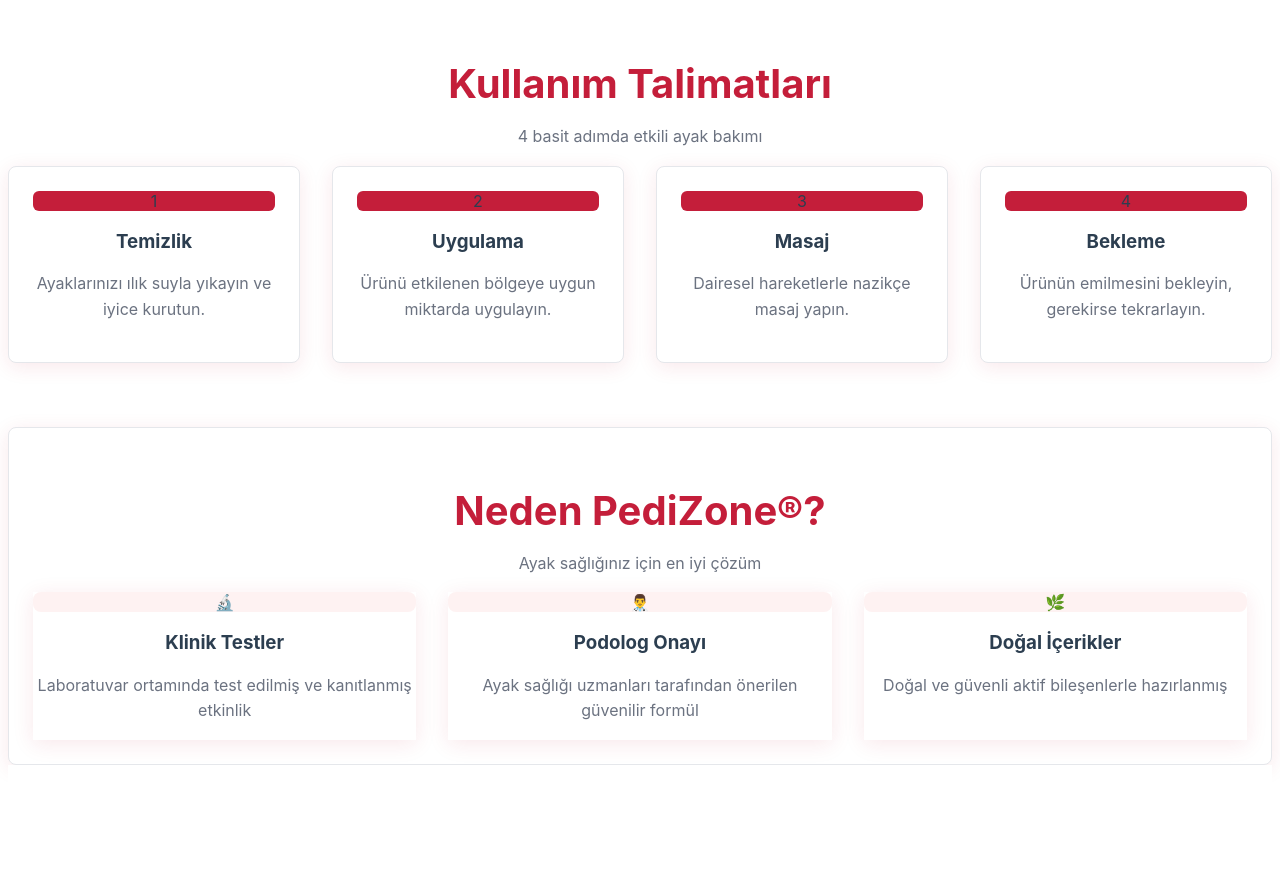
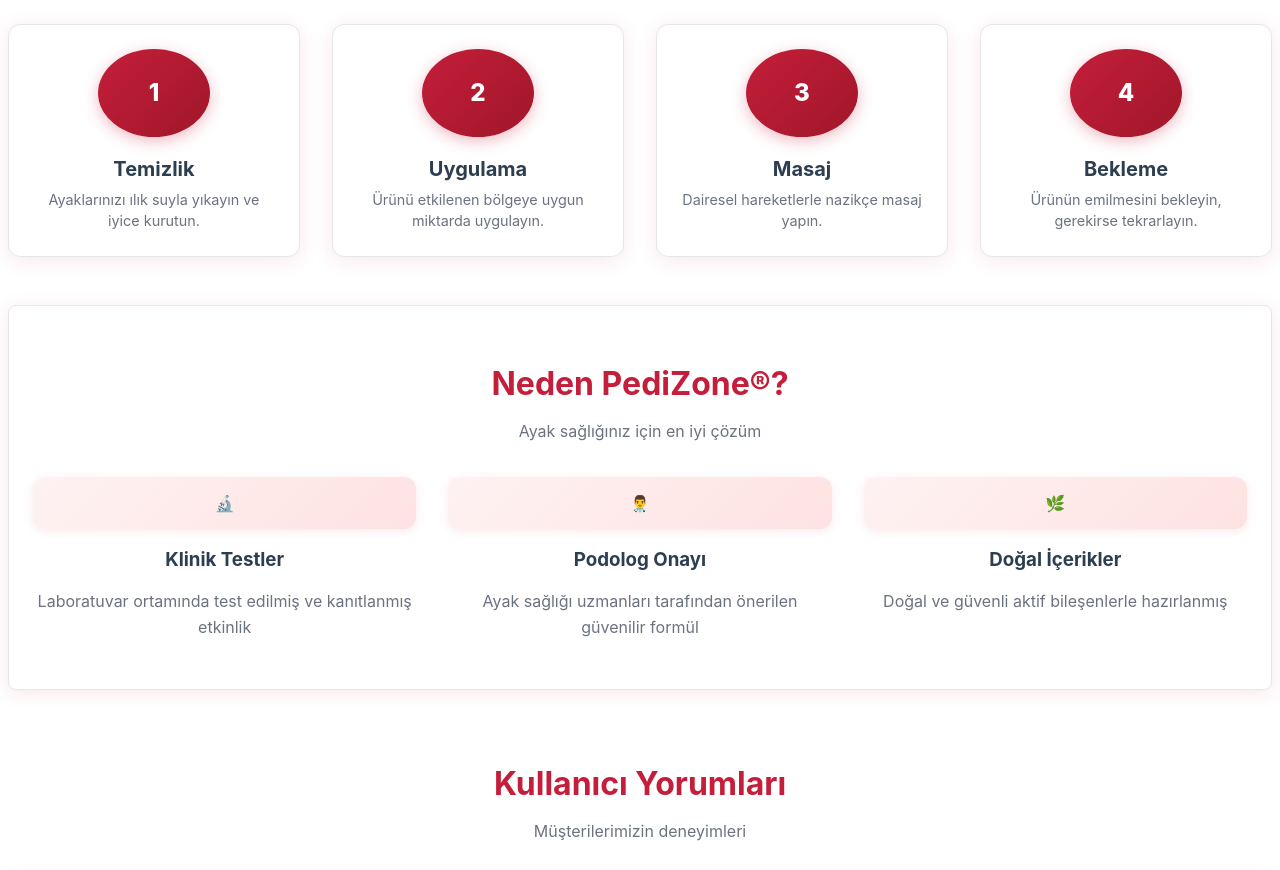
Before and after one commit to medipodo/pedizone, a React (Vite) app: page / in a window 1280 px wide. Shown: the part 1920-2790 px from the top of the page. Built offline with nearby package versions, Linux system fonts and the light colour scheme.

Commit message:
Update index.css
commit

```diff
--- a/src/index.css
+++ b/src/index.css
@@ -27,40 +27,25 @@
   }
 }
 
-/* Eski Çalışmadaki Tema Renkleri */
+/* Eski Tema Renkleri */
 :root {
   --radius: 0.625rem;
-  --background: oklch(1 0 0); /* Pure white */
-  --foreground: oklch(0.2 0 0); /* Dark gray for text */
-  --card: oklch(1 0 0); /* White cards */
+  --background: oklch(1 0 0);
+  --foreground: oklch(0.2 0 0);
+  --card: oklch(1 0 0);
   --card-foreground: oklch(0.2 0 0);
-  --popover: oklch(1 0 0);
-  --popover-foreground: oklch(0.2 0 0);
-  --primary: oklch(0.5 0.2 15); /* PediZone red */
-  --primary-foreground: oklch(1 0 0); /* White text on red */
-  --secondary: oklch(0.95 0 0); /* Light gray */
+  --primary: oklch(0.5 0.2 15);
+  --primary-foreground: oklch(1 0 0);
+  --secondary: oklch(0.95 0 0);
   --secondary-foreground: oklch(0.2 0 0);
   --muted: oklch(0.97 0 0);
   --muted-foreground: oklch(0.556 0 0);
-  --accent: oklch(0.5 0.2 15); /* PediZone red accent */
+  --accent: oklch(0.5 0.2 15);
   --accent-foreground: oklch(1 0 0);
   --destructive: oklch(0.577 0.245 27.325);
   --border: oklch(0.922 0 0);
   --input: oklch(0.922 0 0);
-  --ring: oklch(0.5 0.2 15); /* PediZone red ring */
-  --chart-1: oklch(0.5 0.2 15);
-  --chart-2: oklch(0.6 0.118 184.704);
-  --chart-3: oklch(0.398 0.07 227.392);
-  --chart-4: oklch(0.828 0.189 84.429);
-  --chart-5: oklch(0.769 0.188 70.08);
-  --sidebar: oklch(0.985 0 0);
-  --sidebar-foreground: oklch(0.145 0 0);
-  --sidebar-primary: oklch(0.5 0.2 15);
-  --sidebar-primary-foreground: oklch(1 0 0);
-  --sidebar-accent: oklch(0.97 0 0);
-  --sidebar-accent-foreground: oklch(0.205 0 0);
-  --sidebar-border: oklch(0.922 0 0);
-  --sidebar-ring: oklch(0.708 0 0);
+  --ring: oklch(0.5 0.2 15);
 }
 
 /* PediZone Custom Styles */
@@ -70,45 +55,6 @@
 
 .pedizone-bg-red {
   background-color: #C41E3A !important;
-}
-
-.pedizone-border-red {
-  border-color: #C41E3A !important;
-}
-
-.clinical-gradient {
-  background: linear-gradient(135deg, #ffffff 0%, #f8f9fa 100%) !important;
-}
-
-.medical-shadow {
-  box-shadow: 0 4px 20px rgba(196, 30, 58, 0.1) !important;
-}
-
-.product-card {
-  transition: all 0.3s ease !important;
-  background-color: #ffffff !important;
-  border: 1px solid #e5e7eb !important;
-  border-radius: 8px !important;
-  box-shadow: 0 4px 20px rgba(196, 30, 58, 0.1) !important;
-  overflow: hidden !important;
-}
-
-.product-card:hover {
-  transform: translateY(-5px) !important;
-  box-shadow: 0 8px 30px rgba(196, 30, 58, 0.15) !important;
-}
-
-.hero-section {
-  background: linear-gradient(135deg, #ffffff 0%, #f8f9fa 50%, #ffffff 100%) !important;
-  padding: 4rem 0 !important;
-}
-
-.text-clinical {
-  color: #2c3e50 !important;
-}
-
-.bg-clinical-light {
-  background-color: #f8f9fa !important;
 }
 
 /* Body - Temiz Beyaz */
@@ -125,29 +71,141 @@ nav {
   box-shadow: 0 1px 3px rgba(0,0,0,0.1) !important;
 }
 
-/* Hero Section - Klinik Gradient */
+/* Hero Section - Kompakt ve Sıkı */
+.hero-section {
+  background: linear-gradient(135deg, #ffffff 0%, #f8f9fa 50%, #ffffff 100%) !important;
+  padding: 2rem 0 !important;
+}
+
 .hero-section h1 {
   color: #C41E3A !important;
-  font-size: 3rem !important;
+  font-size: 2rem !important;
   font-weight: 800 !important;
-  margin-bottom: 1rem !important;
+  margin-bottom: 0.5rem !important;
+  line-height: 1.2 !important;
 }
 
 .hero-section p {
   color: #2c3e50 !important;
-  font-size: 1.2rem !important;
+  font-size: 1rem !important;
+  margin-bottom: 1rem !important;
 }
 
-/* Ürünler Bölümü - Beyaz */
+/* Ürünler Bölümü - Sıkı Düzen */
 #products {
   background-color: #ffffff !important;
-  padding: 4rem 0 !important;
+  padding: 2rem 0 !important;
 }
 
-/* Ayak Sorunları - Klinik Açık */
+#products h2 {
+  margin-bottom: 1rem !important;
+}
+
+#products .text-center.mb-16 {
+  margin-bottom: 2rem !important;
+}
+
+.product-card {
+  background-color: #ffffff !important;
+  border: 1px solid #e5e7eb !important;
+  border-radius: 8px !important;
+  box-shadow: 0 4px 20px rgba(196, 30, 58, 0.1) !important;
+  overflow: hidden !important;
+  transition: all 0.3s ease !important;
+  margin-bottom: 1rem !important;
+}
+
+.product-card:hover {
+  transform: translateY(-5px) !important;
+  box-shadow: 0 8px 30px rgba(196, 30, 58, 0.15) !important;
+}
+
+/* Kullanım Talimatları - Modern Numaralar */
+.usage-instructions {
+  background-color: #ffffff !important;
+  padding: 2rem 0 !important;
+}
+
+.usage-instructions h2 {
+  margin-bottom: 1rem !important;
+}
+
+.usage-instructions .text-center.mb-16 {
+  margin-bottom: 2rem !important;
+}
+
+/* Modern Step Numbers */
+.usage-instructions .bg-red-600 {
+  background: linear-gradient(135deg, #C41E3A 0%, #a01729 100%) !important;
+  width: 4rem !important;
+  height: 4rem !important;
+  border-radius: 50% !important;
+  display: flex !important;
+  align-items: center !important;
+  justify-content: center !important;
+  margin: 0 auto 1rem auto !important;
+  font-size: 1.5rem !important;
+  font-weight: 800 !important;
+  color: white !important;
+  box-shadow: 0 4px 15px rgba(196, 30, 58, 0.3) !important;
+  position: relative !important;
+}
+
+.usage-instructions .bg-red-600::before {
+  content: '';
+  position: absolute;
+  top: -2px;
+  left: -2px;
+  right: -2px;
+  bottom: -2px;
+  background: linear-gradient(135deg, #C41E3A 0%, #a01729 100%);
+  border-radius: 50%;
+  z-index: -1;
+  opacity: 0.3;
+}
+
+/* Step Cards - Kompakt */
+.usage-instructions .bg-gray-50 {
+  background-color: #ffffff !important;
+  border: 1px solid #e5e7eb !important;
+  border-radius: 12px !important;
+  box-shadow: 0 4px 20px rgba(196, 30, 58, 0.1) !important;
+  padding: 1.5rem !important;
+  transition: all 0.3s ease !important;
+  margin-bottom: 1rem !important;
+}
+
+.usage-instructions .bg-gray-50:hover {
+  transform: translateY(-3px) !important;
+  box-shadow: 0 8px 30px rgba(196, 30, 58, 0.15) !important;
+}
+
+.usage-instructions h3 {
+  font-size: 1.25rem !important;
+  font-weight: 700 !important;
+  color: #2c3e50 !important;
+  margin-bottom: 0.5rem !important;
+}
+
+.usage-instructions p {
+  font-size: 0.9rem !important;
+  color: #6b7280 !important;
+  line-height: 1.5 !important;
+  margin: 0 !important;
+}
+
+/* Ayak Sorunları - Kompakt */
 .foot-problems-section {
   background: linear-gradient(135deg, #f8f9fa 0%, #ffffff 100%) !important;
-  padding: 4rem 0 !important;
+  padding: 2rem 0 !important;
+}
+
+.foot-problems-section h2 {
+  margin-bottom: 1rem !important;
+}
+
+.foot-problems-section .text-center.mb-16 {
+  margin-bottom: 2rem !important;
 }
 
 .bg-gray-50 {
@@ -157,6 +215,7 @@ nav {
   box-shadow: 0 4px 20px rgba(196, 30, 58, 0.1) !important;
   padding: 1.5rem !important;
   transition: all 0.3s ease !important;
+  margin-bottom: 1rem !important;
 }
 
 .bg-gray-50:hover {
@@ -164,22 +223,32 @@ nav {
   box-shadow: 0 8px 30px rgba(196, 30, 58, 0.15) !important;
 }
 
-/* Kullanım Talimatları - Beyaz */
-.usage-instructions {
-  background-color: #ffffff !important;
-  padding: 4rem 0 !important;
+/* Neden PediZone - Kompakt */
+.why-pedizone-section {
+  background: linear-gradient(135deg, #f8f9fa 0%, #ffffff 100%) !important;
+  padding: 2rem 0 !important;
 }
 
-/* Neden PediZone - Klinik Gradient */
-.why-pedizone-section {
-  background: linear-gradient(135deg, #f8f9fa 0%, #ffffff 100%) !important;
-  padding: 4rem 0 !important;
+.why-pedizone-section h2 {
+  margin-bottom: 1rem !important;
 }
 
-/* Müşteri Yorumları - Beyaz */
+.why-pedizone-section .text-center.mb-16 {
+  margin-bottom: 2rem !important;
+}
+
+/* Müşteri Yorumları - Kompakt */
 .testimonials-section {
   background-color: #ffffff !important;
-  padding: 4rem 0 !important;
+  padding: 2rem 0 !important;
+}
+
+.testimonials-section h2 {
+  margin-bottom: 1rem !important;
+}
+
+.testimonials-section .text-center.mb-16 {
+  margin-bottom: 2rem !important;
 }
 
 .testimonials-section .bg-white {
@@ -189,6 +258,7 @@ nav {
   box-shadow: 0 4px 20px rgba(196, 30, 58, 0.1) !important;
   padding: 1.5rem !important;
   transition: all 0.3s ease !important;
+  margin-bottom: 1rem !important;
 }
 
 .testimonials-section .bg-white:hover {
@@ -199,12 +269,21 @@ nav {
 /* Sarı Yıldızlar */
 .text-yellow-400 {
   color: #fbbf24 !important;
+  font-size: 1.2rem !important;
 }
 
-/* Blog Bölümü - Klinik Gradient */
+/* Blog Bölümü - Kompakt */
 .blog-section {
   background: linear-gradient(135deg, #f8f9fa 0%, #ffffff 100%) !important;
-  padding: 4rem 0 !important;
+  padding: 2rem 0 !important;
+}
+
+.blog-section h2 {
+  margin-bottom: 1rem !important;
+}
+
+.blog-section .text-center.mb-16 {
+  margin-bottom: 2rem !important;
 }
 
 .blog-section .bg-white {
@@ -214,6 +293,7 @@ nav {
   box-shadow: 0 4px 20px rgba(196, 30, 58, 0.1) !important;
   overflow: hidden !important;
   transition: all 0.3s ease !important;
+  margin-bottom: 1rem !important;
 }
 
 .blog-section .bg-white:hover {
@@ -221,10 +301,18 @@ nav {
   box-shadow: 0 8px 30px rgba(196, 30, 58, 0.15) !important;
 }
 
-/* Hakkımızda - Beyaz */
+/* Hakkımızda - Kompakt */
 #about {
   background-color: #ffffff !important;
-  padding: 4rem 0 !important;
+  padding: 2rem 0 !important;
+}
+
+#about h2 {
+  margin-bottom: 1rem !important;
+}
+
+#about .text-center.mb-16 {
+  margin-bottom: 2rem !important;
 }
 
 #about .bg-gray-50 {
@@ -233,12 +321,21 @@ nav {
   border-radius: 8px !important;
   box-shadow: 0 4px 20px rgba(196, 30, 58, 0.1) !important;
   padding: 1.5rem !important;
+  margin-bottom: 1rem !important;
 }
 
-/* İletişim - Klinik Gradient */
+/* İletişim - Kompakt */
 #contact {
   background: linear-gradient(135deg, #f8f9fa 0%, #ffffff 100%) !important;
-  padding: 4rem 0 !important;
+  padding: 2rem 0 !important;
+}
+
+#contact h2 {
+  margin-bottom: 1rem !important;
+}
+
+#contact .text-center.mb-16 {
+  margin-bottom: 2rem !important;
 }
 
 #contact .bg-white {
@@ -248,6 +345,7 @@ nav {
   box-shadow: 0 4px 20px rgba(196, 30, 58, 0.1) !important;
   padding: 1.5rem !important;
   transition: all 0.3s ease !important;
+  margin-bottom: 1rem !important;
 }
 
 #contact .bg-white:hover {
@@ -257,27 +355,32 @@ nav {
 
 /* Butonlar - PediZone Kırmızı */
 .bg-red-600 {
-  background-color: #C41E3A !important;
-  border-radius: 6px !important;
+  background: linear-gradient(135deg, #C41E3A 0%, #a01729 100%) !important;
+  border-radius: 8px !important;
   transition: all 0.3s ease !important;
+  padding: 0.75rem 1.5rem !important;
+  font-weight: 600 !important;
 }
 
 .bg-red-600:hover {
-  background-color: #a01729 !important;
+  background: linear-gradient(135deg, #a01729 0%, #8b1426 100%) !important;
   transform: translateY(-1px) !important;
-  box-shadow: 0 4px 12px rgba(196, 30, 58, 0.3) !important;
+  box-shadow: 0 4px 15px rgba(196, 30, 58, 0.3) !important;
 }
 
 /* İkon Arka Planları */
 .bg-red-100 {
-  background-color: #fef2f2 !important;
-  border-radius: 8px !important;
+  background: linear-gradient(135deg, #fef2f2 0%, #fee2e2 100%) !important;
+  border-radius: 12px !important;
+  padding: 1rem !important;
+  box-shadow: 0 2px 10px rgba(196, 30, 58, 0.1) !important;
 }
 
 /* Footer - Koyu Gri */
 footer {
   background-color: #111827 !important;
   color: white !important;
+  padding: 2rem 0 !important;
 }
 
 /* Başlıklar */
@@ -288,7 +391,7 @@ h1, h2, h3, h4, h5, h6 {
 
 h2 {
   color: #C41E3A !important;
-  font-size: 2.5rem !important;
+  font-size: 2rem !important;
   margin-bottom: 1rem !important;
 }
 
@@ -298,60 +401,51 @@ p {
   line-height: 1.6 !important;
 }
 
-/* Klinik Gölgeler */
-.shadow-sm {
-  box-shadow: 0 1px 2px rgba(196, 30, 58, 0.05) !important;
+/* Genel Spacing Düzeltmeleri */
+.py-16 {
+  padding-top: 2rem !important;
+  padding-bottom: 2rem !important;
 }
 
-.shadow {
-  box-shadow: 0 4px 20px rgba(196, 30, 58, 0.1) !important;
+.mb-16 {
+  margin-bottom: 2rem !important;
 }
 
-.shadow-md {
-  box-shadow: 0 4px 20px rgba(196, 30, 58, 0.1) !important;
+.mb-8 {
+  margin-bottom: 1rem !important;
 }
 
-.shadow-lg {
-  box-shadow: 0 8px 30px rgba(196, 30, 58, 0.15) !important;
+.mb-4 {
+  margin-bottom: 0.5rem !important;
 }
 
-/* Flag Icons */
-.flag-icon {
-  width: 24px;
-  height: 16px;
-  border-radius: 2px;
-  display: inline-block;
-}
+/* Mobile Optimizations */
+@media (max-width: 768px) {
+  .hero-section {
+    padding: 1.5rem 0 !important;
+  }
 
-.flag-tr {
-  background: linear-gradient(to right, #e30a17 0%, #e30a17 100%);
-  position: relative;
-}
-
-.flag-tr::after {
-  content: "🌙⭐";
-  position: absolute;
-  left: 2px;
-  top: 50%;
-  transform: translateY(-50%);
-  font-size: 8px;
-}
-
-.flag-en {
-  background: linear-gradient(to bottom, #012169 0%, #012169 33%, #ffffff 33%, #ffffff 66%, #c8102e 66%, #c8102e 100%);
-}
-
-.flag-ar {
-  background: linear-gradient(to right, #000000 0%, #000000 25%, #ffffff 25%, #ffffff 50%, #ce1126 50%, #ce1126 75%, #007a3d 75%, #007a3d 100%);
-}
-
-/* Responsive */
-@media (max-width: 768px) {
   .hero-section h1 {
-    font-size: 2.5rem !important;
+    font-size: 1.75rem !important;
   }
 
   h2 {
-    font-size: 2rem !important;
+    font-size: 1.5rem !important;
+  }
+
+  .py-16 {
+    padding-top: 1.5rem !important;
+    padding-bottom: 1.5rem !important;
+  }
+
+  .usage-instructions .bg-red-600 {
+    width: 3rem !important;
+    height: 3rem !important;
+    font-size: 1.25rem !important;
+  }
+
+  .px-4 {
+    padding-left: 1rem !important;
+    padding-right: 1rem !important;
   }
 }
```
